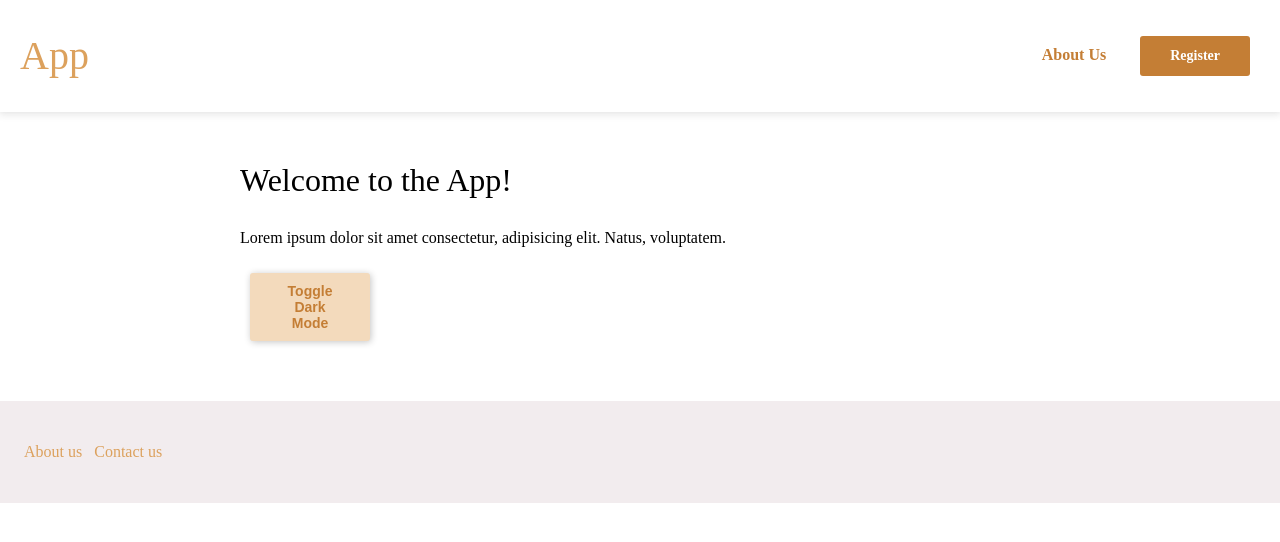
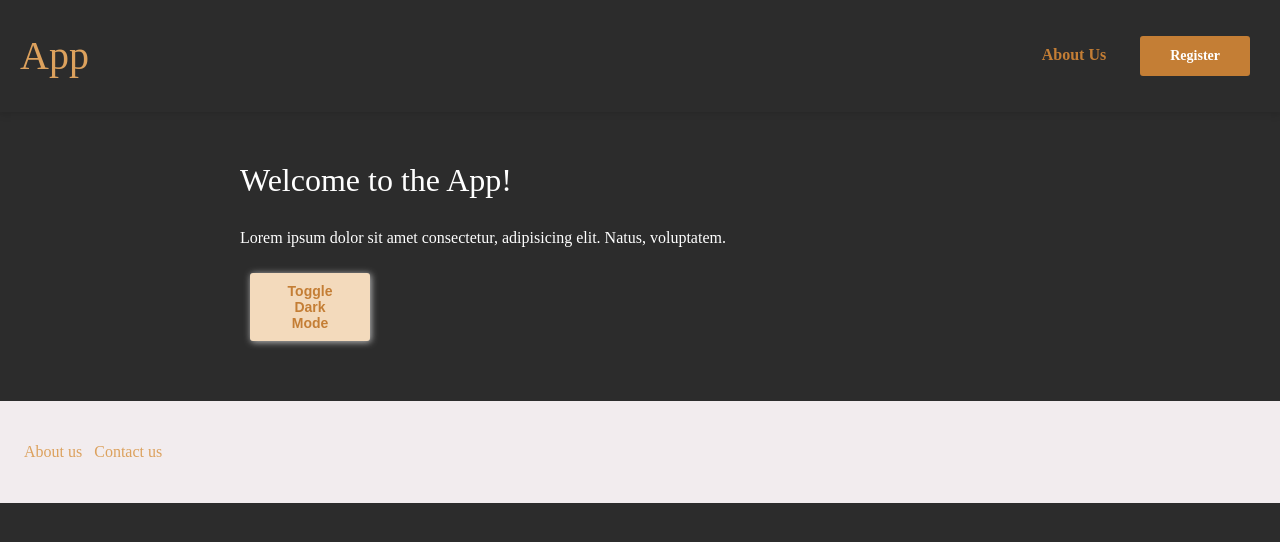
Before and after one commit to VelpCode/100DaysOfCodeII, a website: page AttributeStyles/testing.html in a window 1280 px wide. Both pictures are taken after a click on the button "Toggle Dark Mode". Drawn offline with Linux system fonts and the light colour scheme.

Commit message:
implemented dark theme concept

```diff
--- a/AttributeStyles/testing.html
+++ b/AttributeStyles/testing.html
@@ -30,6 +30,6 @@
         <a href = "about.html" target = "_blank">About us</a>
         <a href = "contact.html" target = "_blank">Contact us</a>
     </footer>
-
+    <script src = "testingscript.js"></script>
 </body>
 </html>
--- a/AttributeStyles/testingscript.js
+++ b/AttributeStyles/testingscript.js
@@ -0,0 +1,13 @@
+
+const toggleDarkTheme = () => {
+
+    document.documentElement.classList.toggle("dark");
+
+}
+
+
+
+
+
+const button = document.querySelector("#theme-btn")
+button.addEventListener("click", () => toggleDarkTheme());
```
